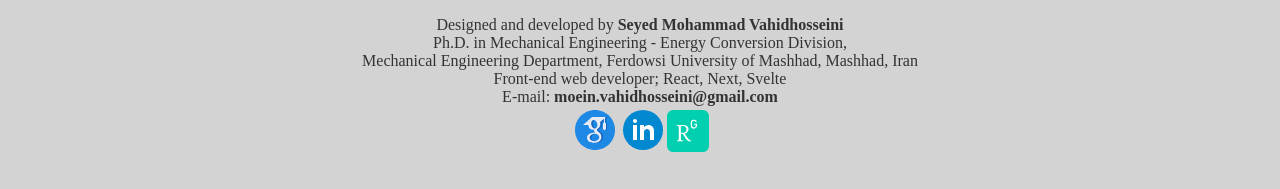
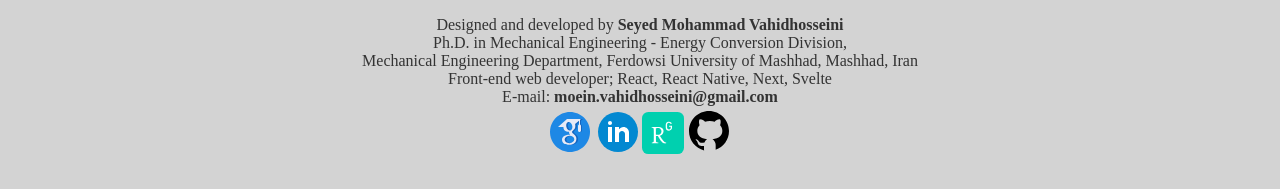
Before and after one commit to SMVahidhosseini/nextcrypto, a Next.js app: page /portfolio in a window 1280 px wide. Shown: the part 886-1075 px from the top of the page. Built offline with nearby package versions, Linux system fonts and the light colour scheme; no server answers.

Commit message:
github added

```diff
--- a/comps/Footer.js
+++ b/comps/Footer.js
@@ -11,7 +11,7 @@ const Footer = () => {
 				Mechanical Engineering Department, Ferdowsi University of Mashhad, Mashhad, Iran
 			</div>
 			<div className="footersubdiv">
-				Front-end web developer; React, Next, Svelte
+				Front-end web developer; React, React Native, Next, Svelte
 			</div>
 			<div className="footersubdiv">
 				E-mail: <span className="footerName">moein.vahidhosseini@gmail.com</span>
@@ -27,6 +27,9 @@ const Footer = () => {
 					<a href='https://www.researchgate.net/profile/Seyed-Mohammad-Vahidhosseini' target="_blank" rel="noreferrer">
 						<img src="/icons/researchgate.svg" width="42vw" height="46vw"/>
 					</a>
+					<a href='https://github.com/SMVahidhosseini' target="_blank" rel="noreferrer">
+						<img src="/icons/github.svg" width="50vw" height="50vw"/>
+					</a>
 				</div>
 			</div>
 		</div>
```
Also changed, not shown: public/icons/github.svg (added).
